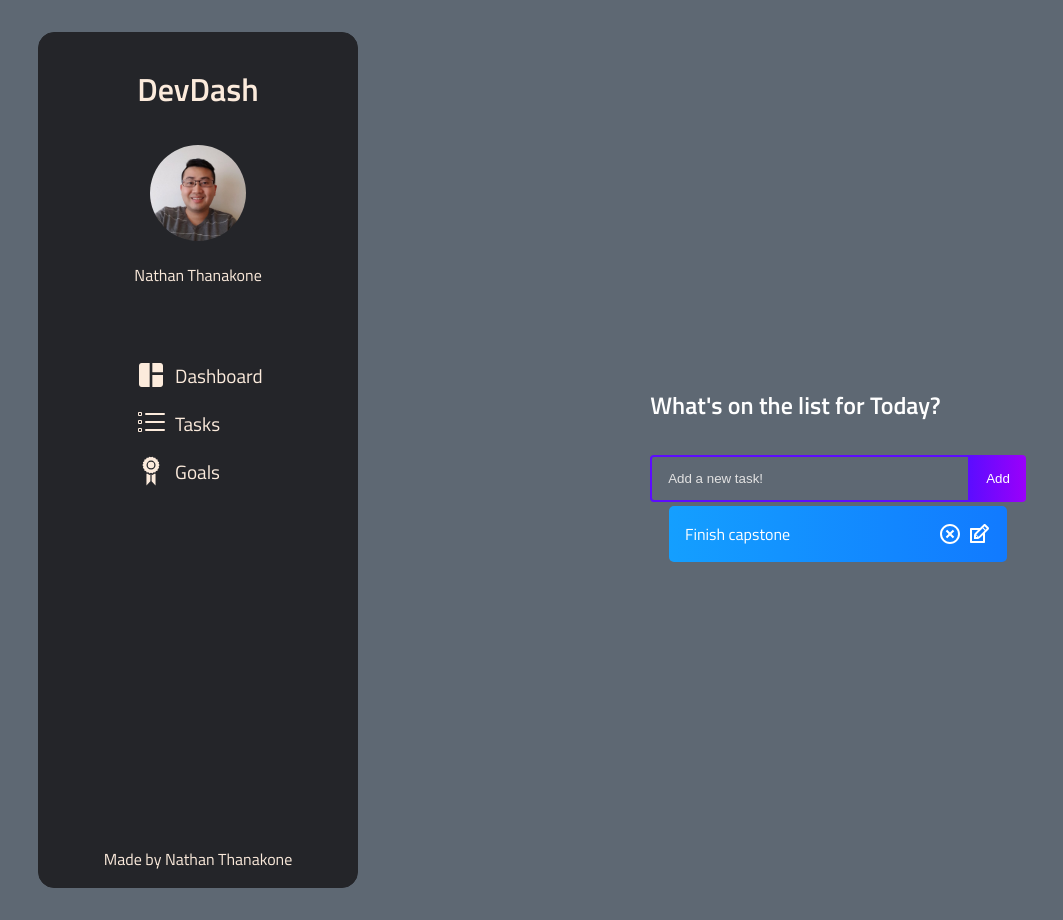
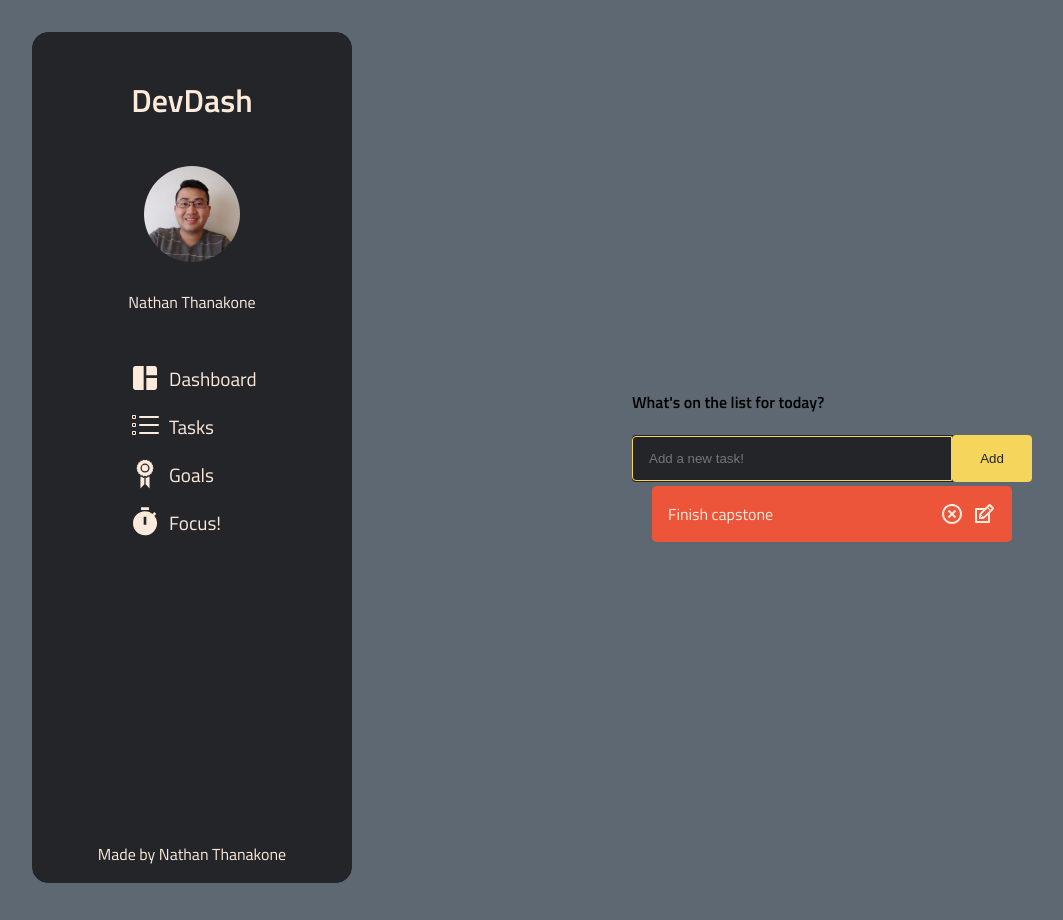
Before and after one commit to NathanThanakone/nathan-thanakone-DevDash-frontend, a React (Create React App) app: page /tasks in a window 1280 px wide. Shown: the whole page, without its empty margins (108-1171 px from the left). Built offline with nearby package versions, Linux system fonts and the light colour scheme; no server answers.

Commit message:
styled tasks list

```diff
--- a/src/App.scss
+++ b/src/App.scss
@@ -19,138 +19,7 @@
 
     &__page-container {
         margin: auto;
+        // background-color: $component-background;
+        // padding: 2rem;
     }
 }
-
-.todo-app {
-display: flex;
-flex-direction: column;
-justify-content: flex-start;
-width: 520px;
-min-height: 600px;
-background: #161a2b;
-text-align: center;
-margin: 128px auto;
-border-radius: 10px;
-padding-bottom: 32px;
-}
-
-h1 {
-margin: 32px 0;
-color: #fff;
-font-size: 24px;
-}
-
-.complete {
-text-decoration: line-through;
-opacity: 0.4;
-}
-
-.todo-form {
-margin-bottom: 32px;
-}
-
-.todo-input {
-padding: 14px 32px 14px 16px;
-border-radius: 4px 0 0 4px;
-border: 2px solid #5d0cff;
-outline: none;
-width: 320px;
-background: transparent;
-color: #fff;
-}
-
-.todo-input::placeholder {
-color: #e2e2e2;
-}
-
-.todo-button {
-padding: 16px;
-border: none;
-border-radius: 0 4px 4px 0;
-cursor: pointer;
-outline: none;
-background: linear-gradient(
-    90deg,
-    rgba(93, 12, 255, 1) 0%,
-    rgba(155, 0, 250, 1) 100%
-);
-color: #fff;
-text-transform: capitalize;
-}
-
-.todo-input.edit {
-border: 2px solid #149fff;
-}
-
-.todo-button.edit {
-background: linear-gradient(
-    90deg,
-    rgba(20, 159, 255, 1) 0%,
-    rgba(17, 122, 255, 1) 100%
-);
-padding: 16px 22px;
-}
-
-.todo-container {
-display: flex;
-flex-direction: row;
-position: relative;
-}
-
-.todo-row {
-display: flex;
-justify-content: space-between;
-align-items: center;
-margin: 4px auto;
-color: #fff;
-background: linear-gradient(
-    90deg,
-    rgba(255, 118, 20, 1) 0%,
-    rgba(255, 84, 17, 1) 100%
-);
-
-padding: 16px;
-border-radius: 5px;
-width: 90%;
-}
-
-.todo-row:nth-child(4n + 1) {
-background: linear-gradient(
-    90deg,
-    rgba(93, 12, 255, 1) 0%,
-    rgba(155, 0, 250, 1) 100%
-);
-}
-
-.todo-row:nth-child(4n + 2) {
-background: linear-gradient(
-    90deg,
-    rgba(255, 12, 241, 1) 0%,
-    rgba(250, 0, 135, 1) 100%
-);
-}
-
-.todo-row:nth-child(4n + 3) {
-background: linear-gradient(
-    90deg,
-    rgba(20, 159, 255, 1) 0%,
-    rgba(17, 122, 255, 1) 100%
-);
-}
-
-.icons {
-display: flex;
-align-items: center;
-font-size: 24px;
-cursor: pointer;
-}
-
-.delete-icon {
-margin-right: 5px;
-color: #fff;
-}
-
-.edit-icon {
-color: #fff;
-}
--- a/src/components/NavBar/NavBar.js
+++ b/src/components/NavBar/NavBar.js
@@ -1,24 +1,28 @@
 import "./NavBar.scss";
+import { Link } from "react-router-dom";
 import profilePic from "../../assets/images/profilepic.jpeg";
-import { MdSpaceDashboard } from 'react-icons/md';
+import { MdSpaceDashboard, MdTimer } from 'react-icons/md';
 import { BsListTask } from 'react-icons/bs';
 import { GiAchievement } from 'react-icons/gi';
 
 function NavBar() {
     return (
         <nav className="nav">
-            <h1 className="nav__logo">DevDash</h1>
+            <Link to="/" className="nav__logo"><h1 className="nav__logo">DevDash</h1></Link>
             <img className="nav__profilePic" src={profilePic} alt="profile pic icon"></img>
             <p className="nav__username">Nathan Thanakone</p>
             <section className="nav__category-container">
                 <div className="nav__category-subcontainer">
-                    <MdSpaceDashboard className="nav__icon"/><span className="nav__category">Dashboard</span>
+                    <Link to="/" className="nav__icon--link"><MdSpaceDashboard className="nav__icon"/><span className="nav__category">Dashboard</span></Link>
                 </div>
                 <div className="nav__category-subcontainer">
-                    <BsListTask className="nav__icon"/><span className="nav__category">Tasks</span>
+                    <Link to="/tasks" className="nav__icon--link"><BsListTask className="nav__icon"/><span className="nav__category">Tasks</span></Link>
                 </div>
                 <div className="nav__category-subcontainer">
-                    <GiAchievement className="nav__icon"/><span className="nav__category">Goals</span>
+                    <Link to="/goals" className="nav__icon--link"><GiAchievement className="nav__icon"/><span className="nav__category">Goals</span></Link>
+                </div>
+                <div className="nav__category-subcontainer">
+                    <Link to="/timer" className="nav__icon--link"><MdTimer className="nav__icon"/><span className="nav__category">Focus!</span></Link>
                 </div>
             </section>
             <p className="nav__creator">Made by Nathan Thanakone</p>
--- a/src/components/NavBar/NavBar.scss
+++ b/src/components/NavBar/NavBar.scss
@@ -13,6 +13,7 @@
     &__logo {
         color: $primary-text;
         font-size: 2rem;
+        text-decoration: none;
     }
 
     &__profilePic {
@@ -25,20 +26,26 @@
     &__username {
         color: $primary-text;
         font-size: 1rem;
-        margin-bottom: 4rem;
+        margin-bottom: 2.5rem;
     }
 
     &__icon {
         color: $primary-text;
         height: 2rem;
         width: 2rem;
+
+        &--link {
+            display: flex;
+            align-items: center;
+            text-decoration: none;
+        }
     }
 
     &__category-container {
         display: flex;
         flex-direction: column;
         align-items: first baseline;
-        margin: 2rem 0 22rem 5.5rem;
+        margin: 2rem 0 18.5rem 5.5rem;
     }
 
     &__category-subcontainer {
@@ -49,6 +56,7 @@
         &:hover {
             background-color: rgba(255, 255, 255, 0.2);
             border-radius: 1rem;
+            cursor: pointer;
         }
     }
 
--- a/src/components/Task/Task.js
+++ b/src/components/Task/Task.js
@@ -19,20 +19,20 @@ function Task({ tasks, completeTask, removeTask, updateTask }) {
 
     return tasks.map((task, index) => (
         <div
-            className={task.isComplete ? 'todo-row complete' : 'todo-row'}
+            className={task.isComplete ? 'taskItem complete' : 'taskItem'}
             key={index}
         >
         <div key={task.id} onClick={() => completeTask(task.id)}>
             {task.text}
         </div>
-        <div className='icons'>
+        <div className='taskItem__icons'>
             <RiCloseCircleLine
                 onClick={() => removeTask(task.id)}
-                className='delete-icon'
+                className='taskItem__delete-icon'
             />
             <TiEdit
                 onClick={() => setEdit({ id: task.id, value: task.text })}
-                className='edit-icon'
+                className='taskItem__edit-icon'
             />
         </div>
         </div>
--- a/src/components/Task/Task.scss
+++ b/src/components/Task/Task.scss
@@ -0,0 +1,47 @@
+@use "../../styles/partials/colours" as *;
+@use "../../styles/partials/typography" as *;
+
+.complete {
+    text-decoration: line-through;
+    opacity: 0.35;
+}
+
+.taskItem {
+    display: flex;
+    justify-content: space-between;
+    align-items: center;
+    margin: 0.25rem auto;
+    color: $primary-text;
+    padding: 1rem;
+    border-radius: 0.3rem;
+    width: 90%;
+    background-color: #173F5F;
+
+    &:nth-child(4n + 1) {
+        background-color: #20639B;
+    }
+
+    &:nth-child(4n + 2) {
+        background-color: #3CAEA3;
+    }
+
+    &:nth-child(4n + 3) {
+        background-color: #ED553B;
+    }
+
+    &__icons {
+        display: flex;
+        align-items: center;
+        font-size: 1.5rem;
+        cursor: pointer;
+    }
+
+    &__edit-icon {
+        color: $primary-text;
+    }
+
+    &__delete-icon {
+        color: $primary-text;
+        margin-right: 0.5rem;
+    }
+}
--- a/src/components/TasksForm/TasksForm.js
+++ b/src/components/TasksForm/TasksForm.js
@@ -26,13 +26,13 @@ function TasksForm(props) {
         <form onSubmit={handleSubmit} className='task-form'>
             {edit ? (
                 <div>
-                    <input placeholder='Update your task' value={input} onChange={handleChange} name='text' ref={inputRef} className='todo-input edit'/>
-                    <button onClick={handleSubmit} className='todo-button edit'> Update </button>
+                    <input placeholder='Update your task' value={input} onChange={handleChange} name='text' ref={inputRef} className='task-form__input'/>
+                    <button onClick={handleSubmit} className='task-form__button task-form__button--update'> Update </button>
                 </div>
                 ) : (
                 <div>
-                    <input placeholder='Add a new task!' value={input} onChange={handleChange} name='text' className='todo-input' ref={inputRef}/>
-                    <button onClick={handleSubmit} className='todo-button'> Add </button>
+                    <input placeholder='Add a new task!' value={input} onChange={handleChange} name='text' className='task-form__input' ref={inputRef}/>
+                    <button onClick={handleSubmit} className='task-form__button'> Add </button>
                 </div>
             )}
         </form>
--- a/src/components/TasksForm/TasksForm.scss
+++ b/src/components/TasksForm/TasksForm.scss
@@ -2,5 +2,33 @@
 @use "../../styles/partials/typography" as *;
 
 .task-form {
-    // background-color: blue;
+    background-color: $component-background;
+    border-radius: 0.25rem;
+
+    &__input {
+        padding: 0.875rem 2rem 0.875rem 1rem;
+        border-radius: 0.25rem 0 0 0.25rem;
+        border: 1.5px solid #F6D55C;
+        outline: none;
+        width: 20rem;
+        background: transparent;
+        color: $primary-text;
+    }
+
+    &__button {
+        width: 5rem;
+        padding: 1rem;
+        border: none;
+        border-radius: 0.25rem;
+        cursor: pointer;
+        outline: none;
+        color: $component-background;
+        background-color: #F6D55C;
+
+        &--update {
+            background-color: #0aa5f8;
+            color: $primary-text;
+            padding: 1rem 1.3rem;
+        }
+    }
 }
--- a/src/components/TasksList/TasksList.js
+++ b/src/components/TasksList/TasksList.js
@@ -48,10 +48,12 @@ function TasksList() {
     };
 
     return (
-        <div className='task-list'>
-            <h1>What's on the list for Today?</h1>
+        <div>
+            <section className='taskList'>
+            <h1>What's on the list for today?</h1>
             <TasksForm onSubmit={addTask} />
             <Task tasks={tasks} completeTask={completeTask} removeTask={removeTask} updateTask={updateTask} />
+            </section>
         </div>
     );
 }
--- a/src/components/TasksList/TasksList.scss
+++ b/src/components/TasksList/TasksList.scss
@@ -1,6 +1,8 @@
 @use "../../styles/partials/colours" as *;
 @use "../../styles/partials/typography" as *;
 
-.task-list {
-    background-color: $component-background-colour;
+.taskList {
+    background-color: blue;
+    width: 15rem;
+    border: 1px solid white;
 }
--- a/src/styles/partials/_colours.scss
+++ b/src/styles/partials/_colours.scss
@@ -1,3 +1,4 @@
 $main-background: #5e6873;
 $component-background: #242529;
+$secondary-component-background: #36383e;
 $primary-text: #fcebdc;
```
